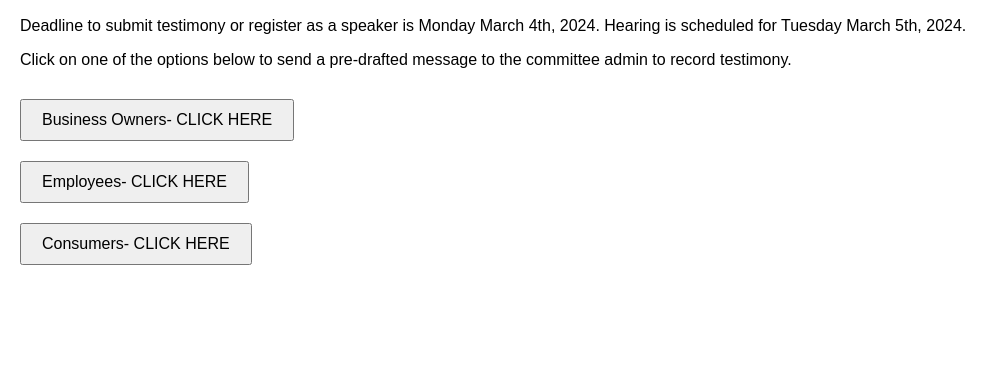
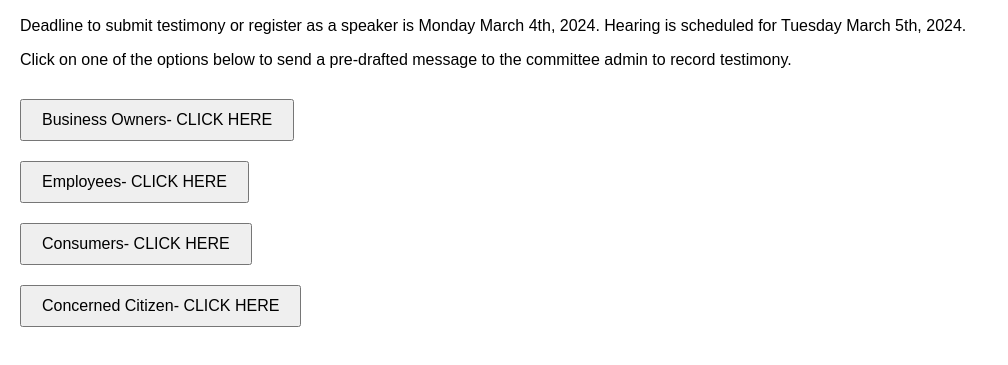
Before and after one commit to BlueoxWH/mail, a plain HTML site: page index.html in a window 1280 px wide. Shown: the part 51-416 px from the top of the page, without its empty margins (0-1008 px from the left). Drawn offline with Linux system fonts and the light colour scheme.

Commit message:
Update index.html

```diff
--- a/index.html
+++ b/index.html
@@ -23,13 +23,14 @@
     </div>
     <button class="button" onclick="sendEmail('owners')">Business Owners- CLICK HERE</button><br>
     <button class="button" onclick="sendEmail('employees')">Employees- CLICK HERE</button><br>
-    <button class="button" onclick="sendEmail('consumers')">Consumers- CLICK HERE</button>
+    <button class="button" onclick="sendEmail('consumers')">Consumers- CLICK HERE</button> <br>
+    <button class="button" onclick="sendEmail('citizen')">Concerned Citizen- CLICK HERE</button>
 
     <script>
         function sendEmail(role) {
-            const email = 'josh.sande@house.mn.gov';
+            const email = 'josh.sande@house.mn.gov, rep.patty.acomb@house.mn.gov, rep.jeff.backer@house.mn.gov, rep.kristin.bahner@house.mn.gov, rep.robert.bierman@house.mn.gov, rep.ned.carroll@house.mn.gov, rep.steve.elkins@house.mn.gov, rep.peter.fischer@house.mn.gov, rep.amanda.hemmingsen-jaeger@house.mn.gov, rep.kaohly.her@house.mn.gov, rep.deb.kiel@house.mn.gov, rep.tina.liebling@house.mn.gov, rep.tom.murphy@house.mn.gov, rep.danny.nadeau@house.mn.gov, rep.anne.neu@house.mn.gov, rep.bernie.perryman@house.mn.gov, rep.duane.quam@house.mn.gov, rep.liz.reyer@house.mn.gov, rep.joe.schomacker@house.mn.gov, rep.andy.smith@house.mn.gov';
             const bcc = 'stopmnflavorban@gmail.com';
-            const subject = encodeURIComponent('Oppose HF 2177');
+            const subject = encodeURIComponent('I, and over 300,000 voters Oppose HF 2177');
             let body;
 
             if (role === 'owners') {
@@ -37,7 +38,9 @@
             } else if (role === 'employees') {
                 body = encodeURIComponent('As a Minnesota taxpayer, voter, and an employee in the industry this bill targets, I am submitting this testimony in Opposition to HF 2177.');
             } else if (role === 'consumers') {
-                body = encodeURIComponent('As a Minnesota voter, taxpayer, and a concerned citizen, I am submitting this testimony in opposition to HF 2177.');
+                body = encodeURIComponent('I am a Minnesota voter, taxpayer and a consumer of flavored nicotine products, and I am urging you to oppose HF 2177.\nStates that enacted flavor bans saw increased smoking rates, and huge reduction in revenue; contrary to public health goals. Vaping flavors helped me, and many others quit smoking.\nThe FDA recognizes some flavored vaping products as less harmful alternatives. In the end, banning flavors could push me to seek out-of-state or online alternatives, or worse, go back to cigarettes.\n\nThank you for considering the unintended consequences of HF 2177 on public health.');
+            }else if (role === 'citizen') {
+                body = encodeURIComponent('Dear Committee Members,\nAs a concerned citizen of Minnesota, I strongly oppose House File 2177 (HF 2177), which aims to ban flavored tobacco products in our state. While I understand the goal of protecting public health and curbing youth tobacco use, a complete ban on flavored tobacco may have unintended consequences. Many adults who use these products prefer flavors like menthol or fruit. Banning these options could limit harm reduction alternatives for those trying to quit smoking. Additionally, small businesses, including local tobacco retailers, would be adversely affected by this ban. Instead of outright bans, let’s focus on education and prevention programs to discourage youth tobacco use. Empowering individuals with information is more effective than prohibition. Thank you for your attention to this matter.\nSincerely,');
             }
 
             window.location.href = `mailto:${email}?bcc=${bcc}&subject=${subject}&body=${body}`;
```
